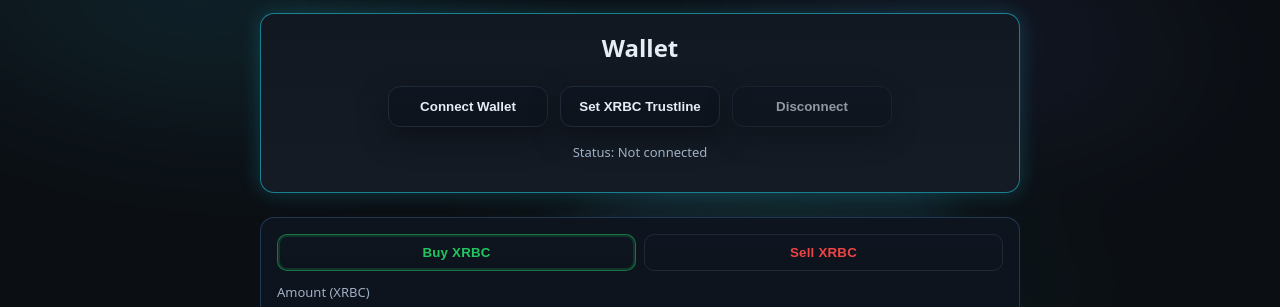
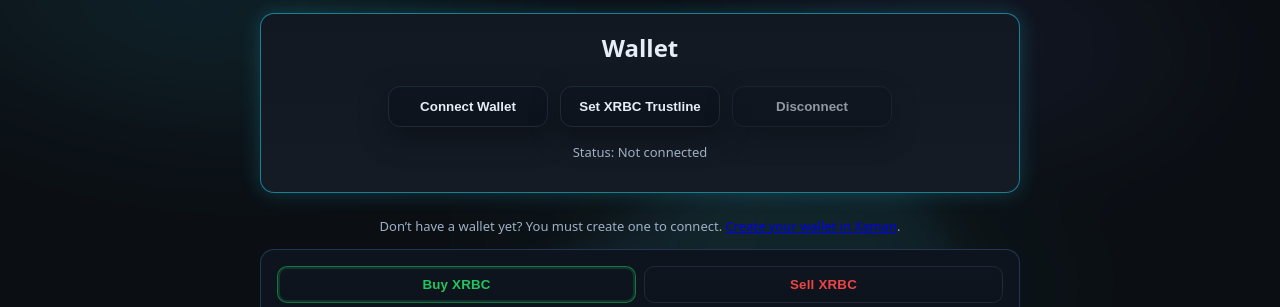
Before and after one commit to XRBitcoinCash/xrbitcoincash.github.io, a website: page index.html in a window 1280 px wide. Shown: the part 611-918 px from the top of the page. Drawn offline with Linux system fonts and the light colour scheme; a script that the page names is missing.

Commit message:
docs(ui): add “Create Wallet (Xaman)” help link under Connect button
- Adds a simple help line under the Wallet status with an official Xaman link:
  “Don’t have a wallet yet? Create your wallet in Xaman.”
- No behavior changes; does not send any message to a wallet
- Optional: hide help on desktop via CSS and auto-hide when connected

```diff
--- a/index.html
+++ b/index.html
@@ -209,6 +209,13 @@
       <!-- Trustline message stays, but without the old dash -->
       <div id="trustlineMsg" class="status-text" style="margin-top:8px;"></div>
     </div>
+
+
+<p id="walletHelp" class="status-text" style="margin-top:6px">
+  Don’t have a wallet yet? You must create one to connect.
+  <a href="https://xaman.app/" target="_blank" rel="noopener">Create your wallet in Xaman</a>.
+</p>
+
 
     <!-- ===== Trading UI (Buy/Sell) — now beneath the wallet card ===== -->
     <div class="trade-card" id="tradeCard">
```
